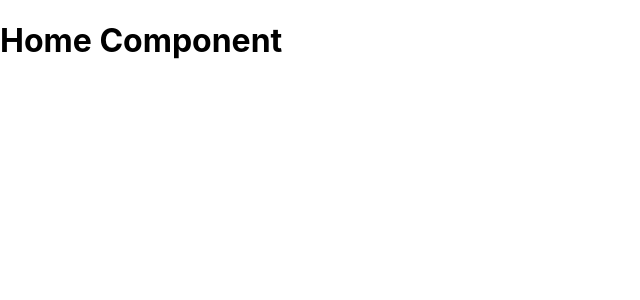
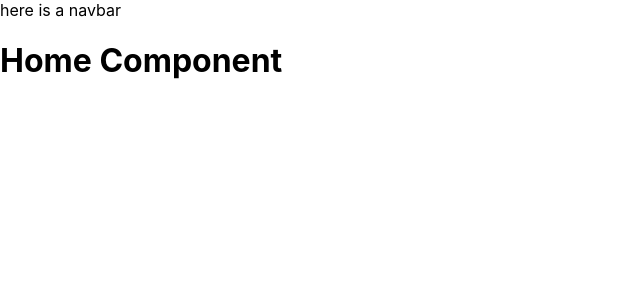
Before and after one commit to MikeDudolevitch/longwinded-chef, a React (Create React App) app: page / in a window 1280 px wide. Shown: the top 300 px of the page, without its empty margins (0-640 px from the left). Built offline with nearby package versions, Linux system fonts and the light colour scheme.

Commit message:
fix navbar redundancy issue with imported component

```diff
--- a/src/App.js
+++ b/src/App.js
@@ -5,11 +5,13 @@ import {
   Route
 } from "react-router-dom"
 import Home from './components/Home';
+import Navigation from './components/Navigation'
 
 function App() {
   return (
     <Router>
       <div>
+        <Navigation />
         <Switch>
           <Route exact path= "/" component={Home}/>
         </Switch>
--- a/src/components/Navbar.js
+++ /dev/null
@@ -1,6 +0,0 @@
-class Navbar extends React.Component {
-
-    render () {
-        return <nav></nav>
-    }
-}
--- /dev/null
+++ b/src/components/Navigation.js
@@ -0,0 +1,13 @@
+import React from "react"
+
+export default class Navigation extends React.Component {
+
+    render () {
+        return (
+        <nav>
+            here is a navbar
+        </nav>
+        )
+    }
+
+}
```
